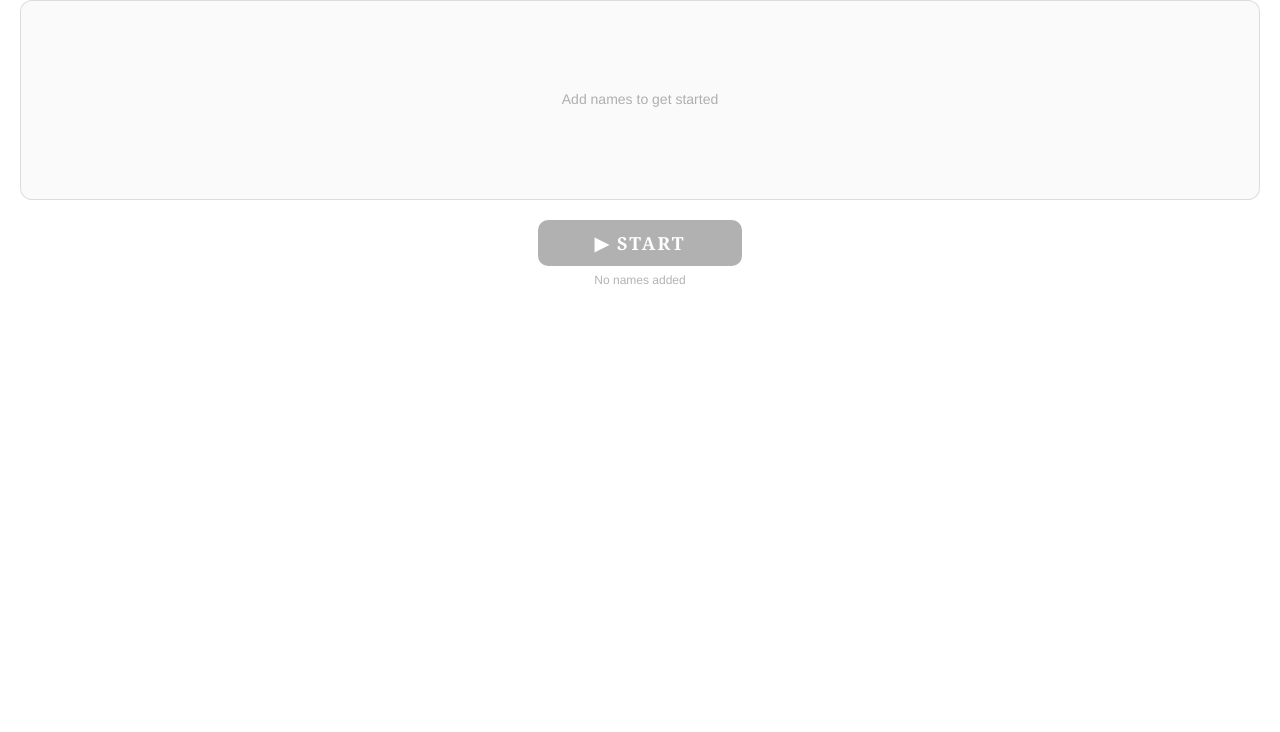
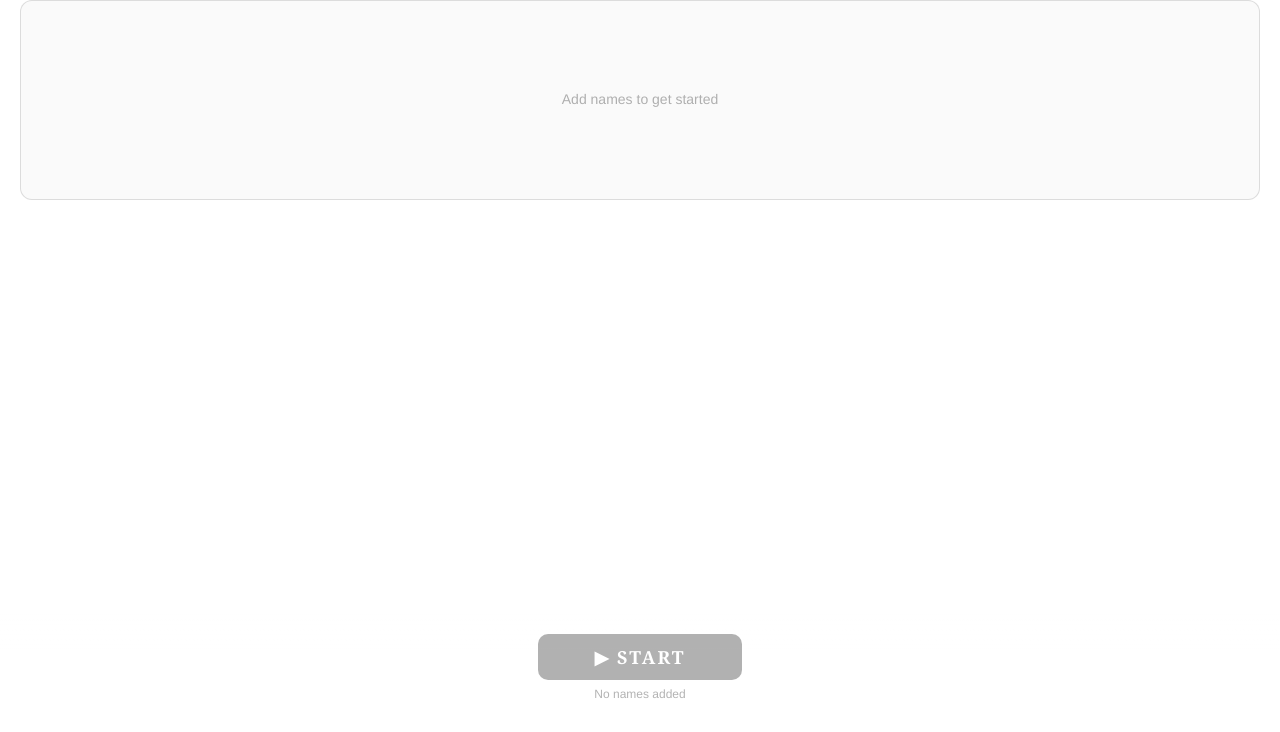
Before and after one commit to kumali-ef/ascii-picker, a website built with Vite: page index.html in a window 1280 px wide. Shown: the part 68-800 px from the top of the page. Built offline with nearby package versions, Linux system fonts and the light colour scheme.

Commit message:
style: fix start button to center-bottom with gradient fade
Co-authored-by: Copilot <223556219+Copilot@users.noreply.github.com>

```diff
--- a/src/style.css
+++ b/src/style.css
@@ -37,6 +37,7 @@ body {
   display: flex;
   flex-direction: column;
   align-items: center;
+  padding-bottom: 120px;
   transition: background-color 0.3s, color 0.3s;
 }
 
@@ -140,11 +141,17 @@ body {
 
 /* === Controls === */
 .controls {
+  position: fixed;
+  bottom: 0;
+  left: 0;
+  right: 0;
   display: flex;
   flex-direction: column;
   align-items: center;
   gap: 8px;
-  padding: 20px;
+  padding: 20px 20px 32px;
+  background: linear-gradient(transparent, var(--bg) 30%);
+  z-index: 50;
 }
 
 .start-btn {
```
